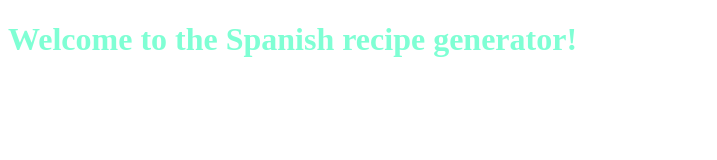
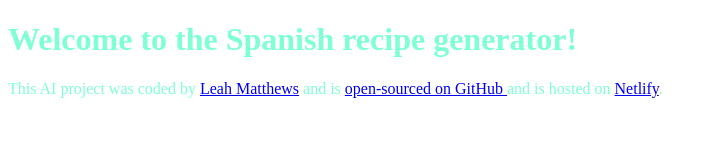
Before and after one commit to leahraquel/Spanish-recipe-generator, a plain HTML site: page index.html in a window 1280 px wide. Shown: the whole page, without its empty margins (0-717 px from the left). Drawn offline with Linux system fonts and the light colour scheme.

Commit message:
added links to footer

```diff
--- a/index.html
+++ b/index.html
@@ -8,6 +8,22 @@
   </head>
   <body>
     <h1>Welcome to the Spanish recipe generator!</h1>
+
+    <footer>
+      This AI project was coded by
+      <a href="https://github.com/leahraquel" target="_blank">Leah Matthews</a>
+      and is
+      <a
+        href="https://github.com/leahraquel/Spanish-recipe-generator"
+        target="_blank"
+      >
+        open-sourced on GitHub
+      </a>
+      and is hosted on
+      <a href="https://spanish-recipe-ai-generator.netlify.app/" target="_blank"
+        >Netlify</a
+      >.
+    </footer>
     <script src="src/index.js"></script>
   </body>
 </html>
```
